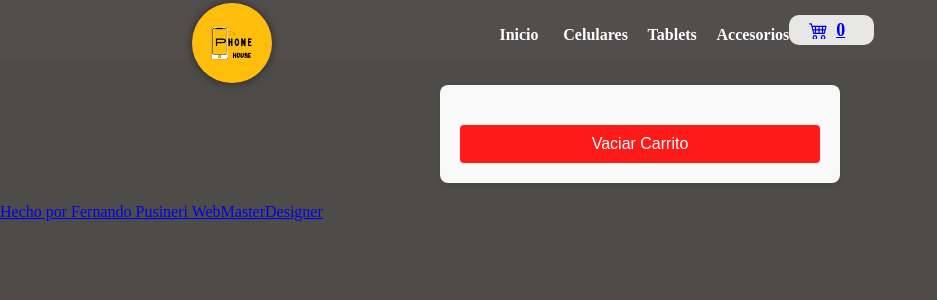
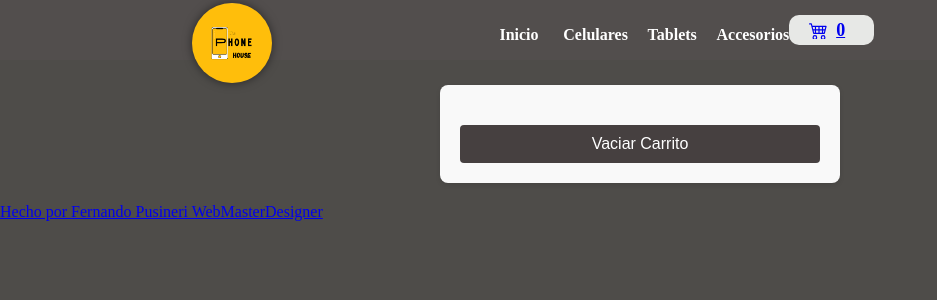
Before and after one commit to FernandoPusineriWebMasterDesigner/ThePhoneShop, a React (Vite) app: page /Carrito in a window 1280 px wide. In both pictures the pointer is over the button "Vaciar Carrito". Shown: the top 300 px of the page, without its empty margins (0-937 px from the left). Built offline with nearby package versions, Linux system fonts and the light colour scheme.

Commit message:
correccion

```diff
--- a/src/css/style.css
+++ b/src/css/style.css
@@ -266,5 +266,5 @@ body {
 }
 
 .vaciar-carrito-btn:hover {
-    background-color: #ff1a1a;
+    background-color: #464040;
 }
```
